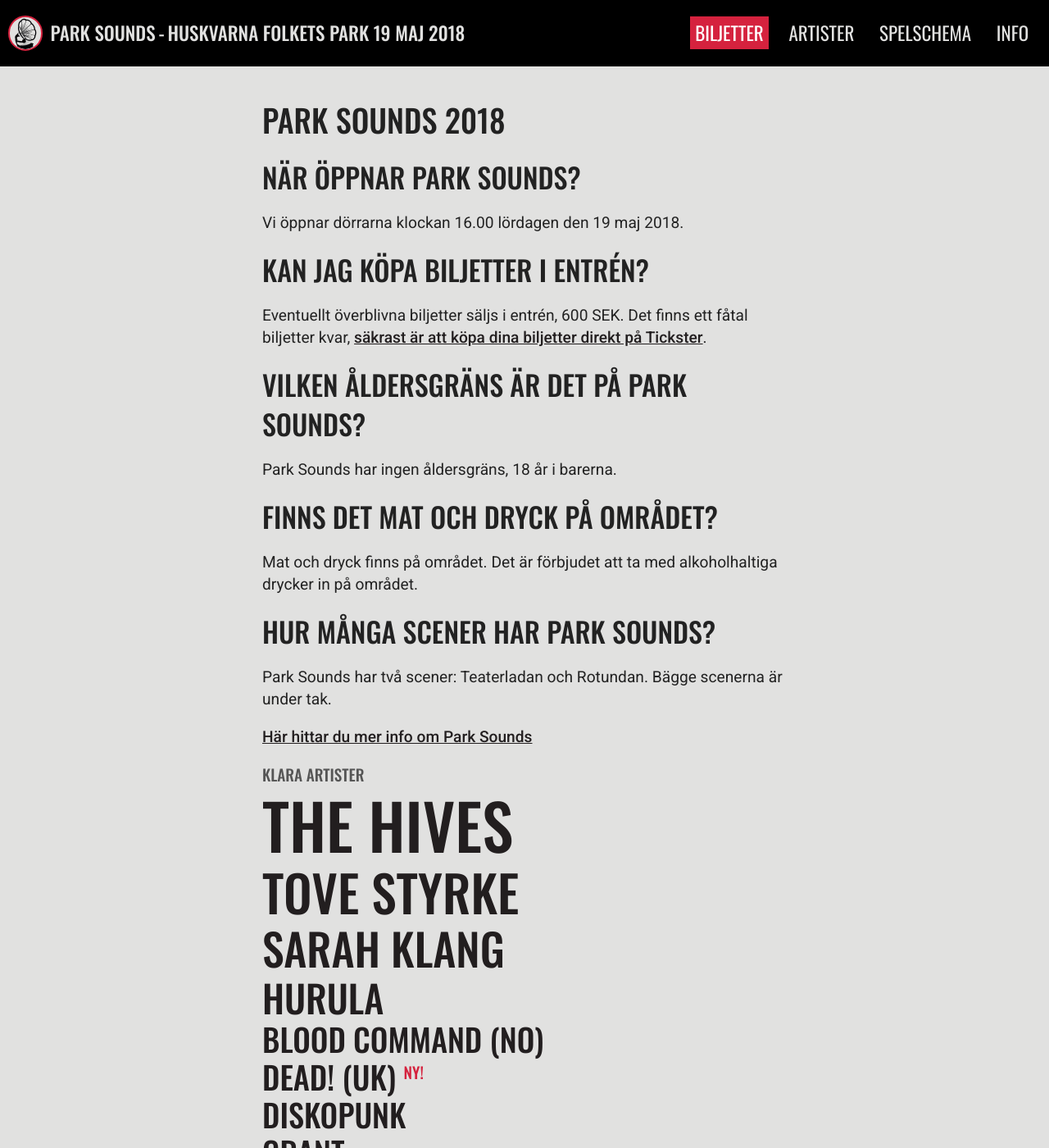
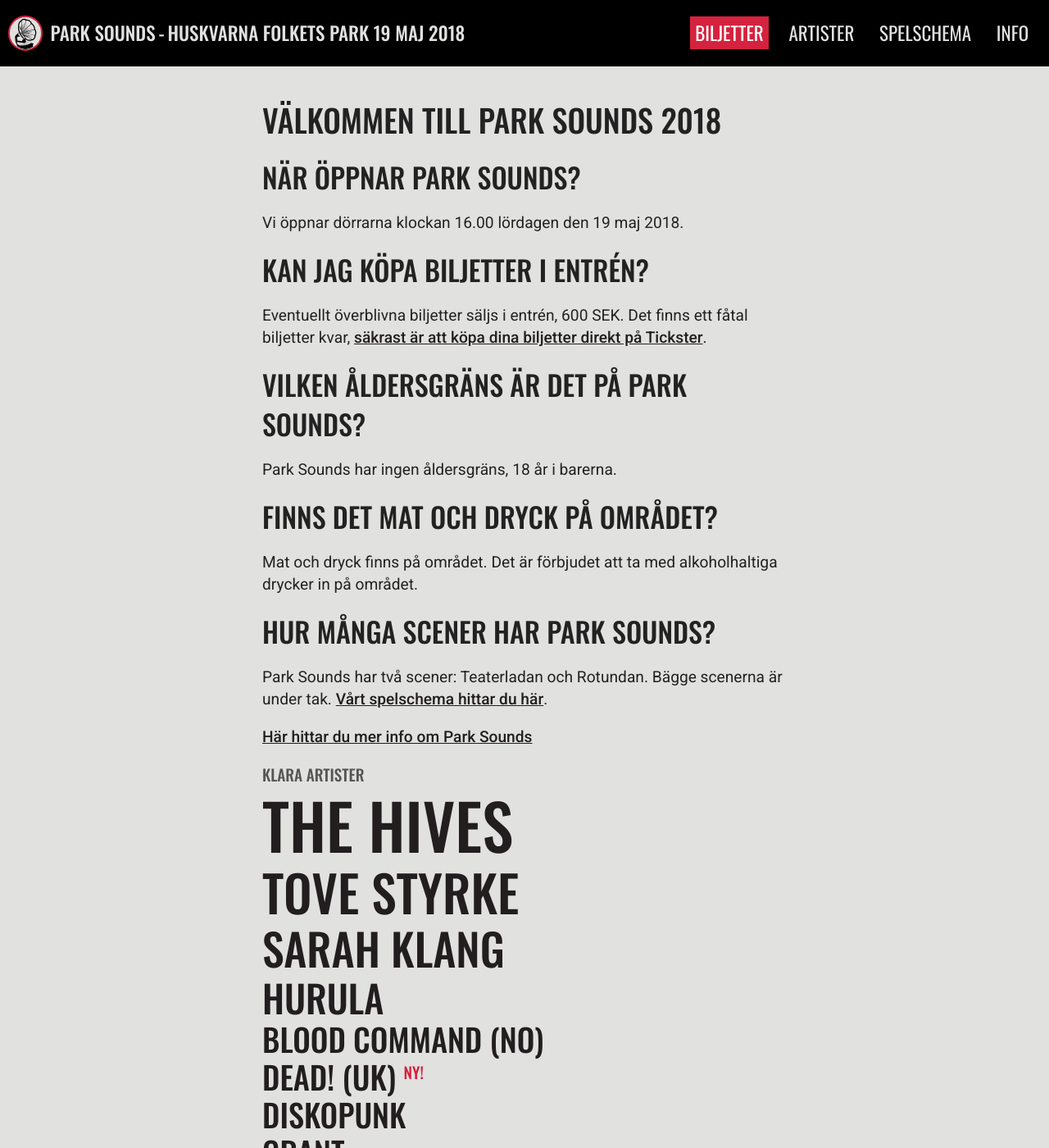
Before and after one commit to parksounds/parksounds.se, a Jekyll site: the page built from index.md, in a window 1280 px wide and 1400 px high. Shown: the whole window at 82% size. Built offline with Jekyll 4.4.1, drawn with Linux system fonts in a browser that asks for light colours.

Commit message:
Text edits
Typos

```diff
--- a/index.md
+++ b/index.md
@@ -4,7 +4,7 @@
 title: Park Sounds 2018 - lördag 19 maj Huskvarna Folkets Park
 ---
 
-# Park Sounds 2018
+# Välkommen till Park Sounds 2018
 
 ## När öppnar Park Sounds?
 
@@ -24,7 +24,7 @@
 
 ## Hur många scener har Park Sounds?
 
-Park Sounds har två scener: Teaterladan och Rotundan. Bägge scenerna är under tak.
+Park Sounds har två scener: Teaterladan och Rotundan. Bägge scenerna är under tak. <a href="/spelschema">Vårt spelschema hittar du här</a>.
 
 <a href="/info">Här hittar du mer info om Park Sounds</a>
 
```
